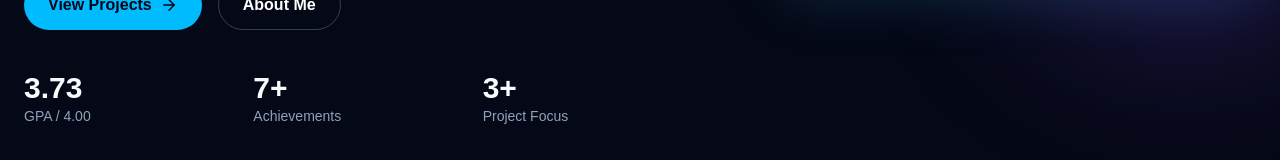
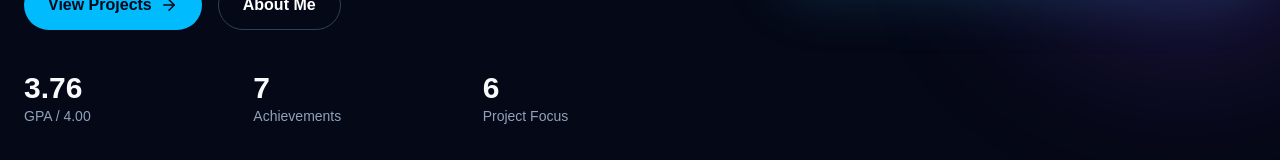
Before and after one commit to WijayaPratama/portoWijaya, a Next.js app: page / in a window 1280 px wide. Shown: the part 738-898 px from the top of the page. Built offline with nearby package versions, Linux system fonts and the light colour scheme.

Commit message:
update project

```diff
--- a/src/app/page.tsx
+++ b/src/app/page.tsx
@@ -109,6 +109,24 @@ const projects = [
       "A modern and premium cafe landing page for Bento Kopi Telkom Bandung built with Next.js. It features a responsive layout, animated hero section, interactive food and drink menu with search, category filtering, pagination, gallery lightbox, Google Maps location section, WhatsApp contact button, SEO metadata, and smooth transitions using Framer Motion.",
     stack: ["Next.js", "React", "TypeScript", "Tailwind CSS", "Framer Motion"],
   },
+  {
+    title: "Administrative Document Automation System",
+    category: "Data Engineer",
+    liveUrl: "https://huggingface.co/spaces/Wijaya14/Implementasi-BKI",
+    githubUrl:
+      "https://huggingface.co/spaces/Wijaya14/Implementasi-BKI/tree/main",
+    description:
+      "Develop a web-based administration application to automate the creation of Debit Note, RAB, and Invoice documents in one system.",
+    stack: [
+      "Python",
+      "Gradio",
+      "OpenPyXL",
+      "Python-docx",
+      "Pandas",
+      "MongoDB",
+      "HuggingFace",
+    ],
+  },
 ];
 
 const skills = [
@@ -136,7 +154,7 @@ const skills = [
 
 const achievements = [
   {
-    title: "Juara 1 SAUVC Singapore",
+    title: "Juara 1 SAUVC China",
     subtitle: "International Competition · 2026",
     icon: Trophy,
   },
@@ -313,15 +331,15 @@ export default function Home() {
             className="mt-10 grid max-w-2xl grid-cols-3 gap-4"
           >
             <div>
-              <p className="text-3xl font-black">3.73</p>
+              <p className="text-3xl font-black">3.76</p>
               <p className="text-sm text-slate-400">GPA / 4.00</p>
             </div>
             <div>
-              <p className="text-3xl font-black">7+</p>
+              <p className="text-3xl font-black">7</p>
               <p className="text-sm text-slate-400">Achievements</p>
             </div>
             <div>
-              <p className="text-3xl font-black">3+</p>
+              <p className="text-3xl font-black">6</p>
               <p className="text-sm text-slate-400">Project Focus</p>
             </div>
           </motion.div>
```
